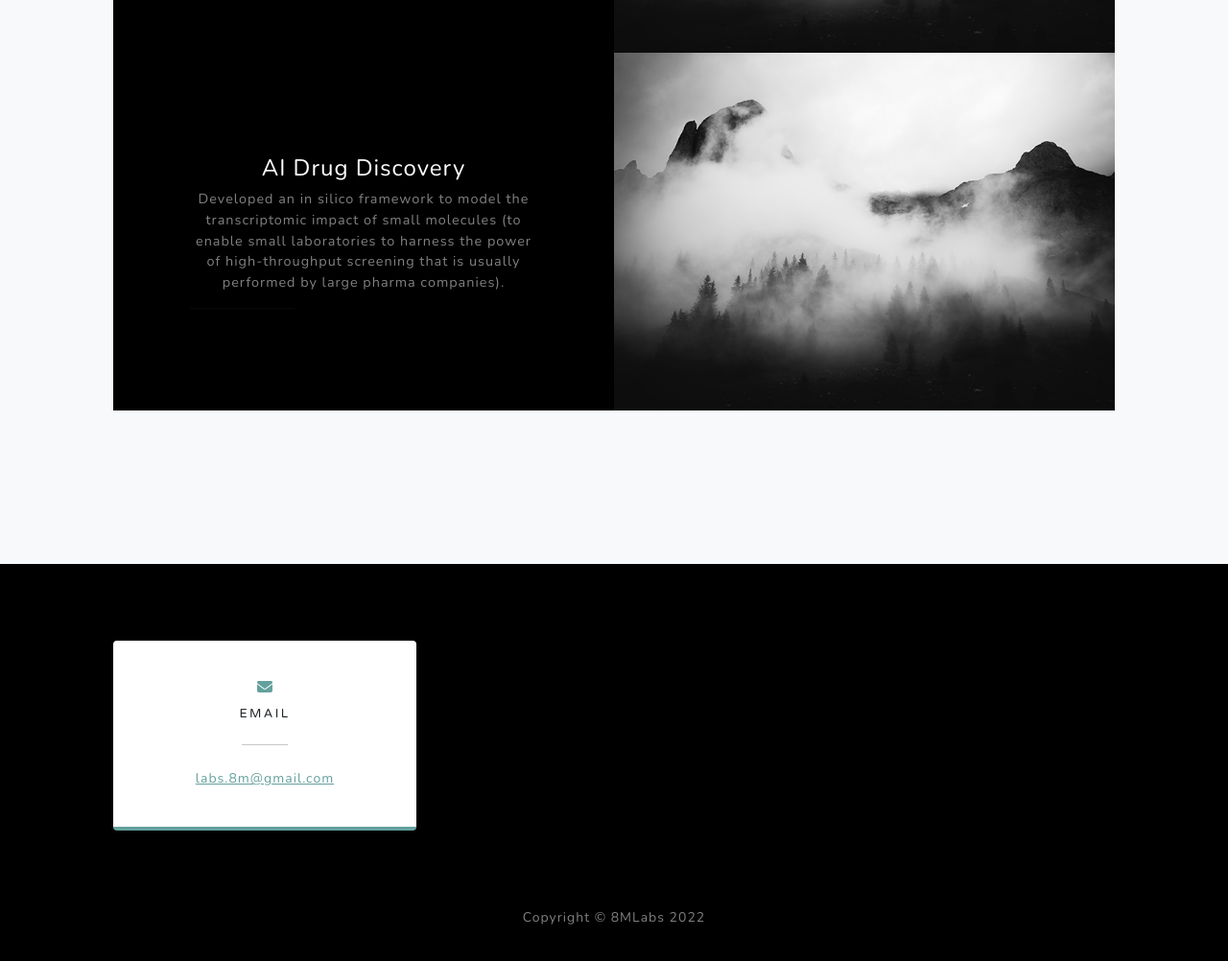
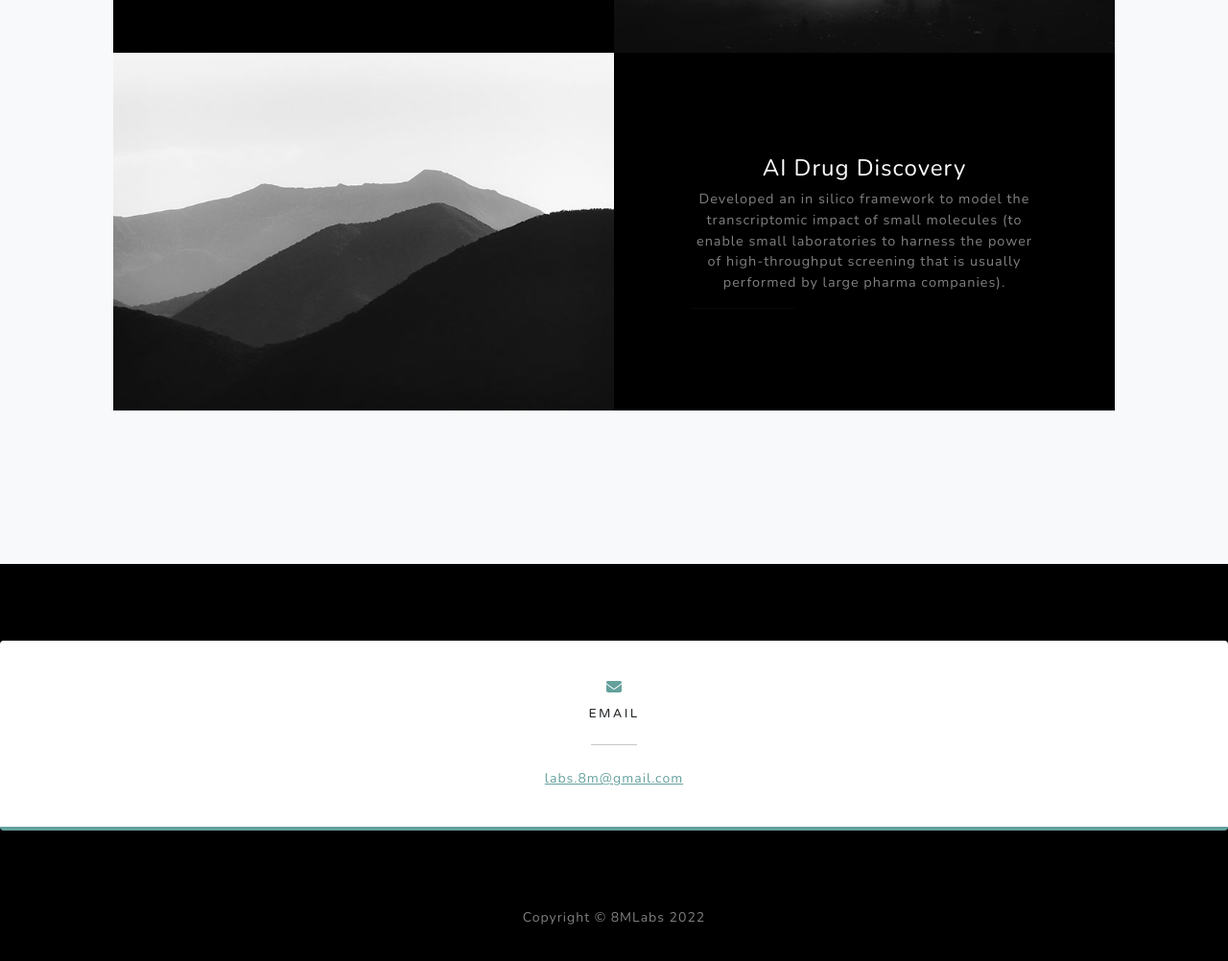
Before and after one commit to 8MLabs/8MLabs.github.io, a plain HTML site: page index.html in a window 1280 px wide. Shown: the part 2827-3829 px from the top of the page at 96% size. Drawn offline with nearby package versions, Linux system fonts and the light colour scheme.

Commit message:
Update index.html

```diff
--- a/index.html
+++ b/index.html
@@ -103,15 +103,15 @@
                     </div>
                 </div>
                 <!--- Project Three Row --->
-                <div class="row gx-0 justify-content-center">
-                    <div class="col-lg-6"><img class="img-fluid" src="assets/img/demo-image-02.jpg" alt="..." /></div>
-                    <div class="col-lg-6 order-lg-first">
+                <div class="row gx-0 mb-5 mb-lg-0 justify-content-center">
+                    <div class="col-lg-6"><img class="img-fluid" src="assets/img/demo-image-01.jpg" alt="..." /></div>
+                    <div class="col-lg-6">
                         <div class="bg-black text-center h-100 project">
                             <div class="d-flex h-100">
-                                <div class="project-text w-100 my-auto text-center text-lg-right">
+                                <div class="project-text w-100 my-auto text-center text-lg-left">
                                     <h4 class="text-white">AI Drug Discovery</h4>
                                     <p class="mb-0 text-white-50">Developed an in silico framework to model the transcriptomic impact of small molecules (to enable small laboratories to harness the power of high-throughput screening that is usually performed by large pharma companies).</p>
-                                    <hr class="d-none d-lg-block mb-0 me-0" />
+                                    <hr class="d-none d-lg-block mb-0 ms-0" />
                                 </div>
                             </div>
                         </div>
@@ -122,10 +122,8 @@
         </section>
         <!-- Contact-->
         <section class="contact-section bg-black" id="signup">
-            <div class="container px-4 px-lg-5">
-                <div class="row gx-4 gx-lg-5">
+            <center>
 
-                    <div class="col-md-4 mb-3 mb-md-0">
                         <div class="card py-4 h-100">
                             <div class="card-body text-center">
                                 <i class="fas fa-envelope text-primary mb-2"></i>
@@ -133,10 +131,7 @@
                                 <hr class="my-4 mx-auto" />
                                 <div class="small text-black-50"><a href="#!">labs.8m@gmail.com</a></div>
                             </div>
-                        </div>
-                    </div>
 
-                </div>
 
             </div>
         </section>
```
